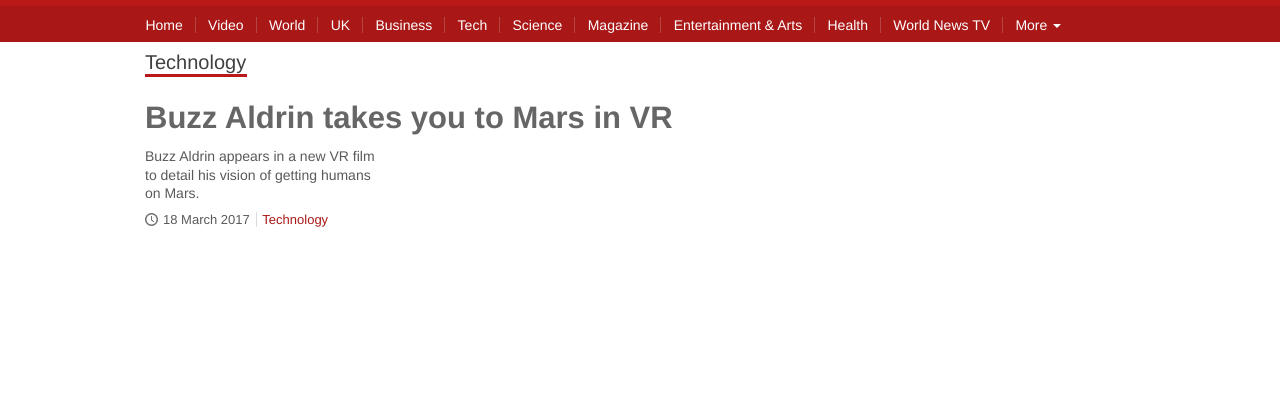
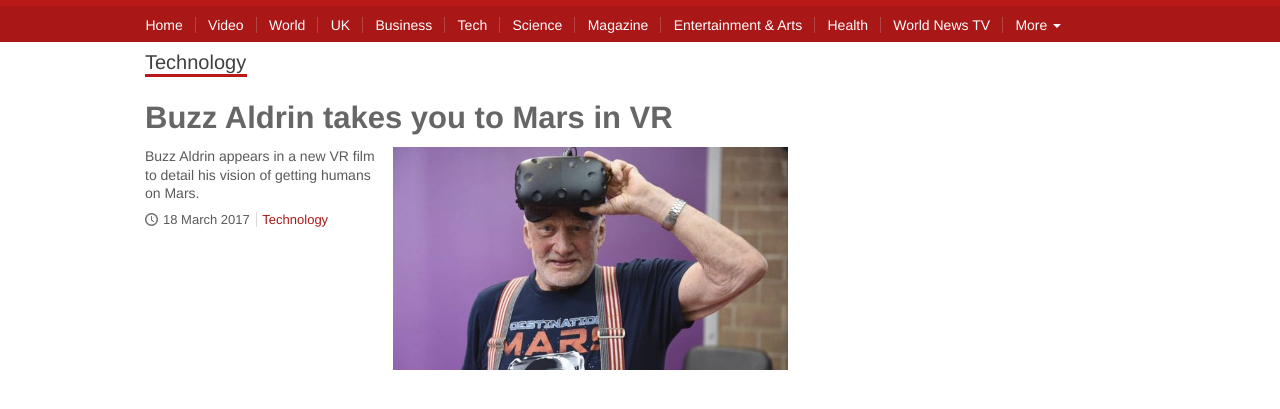
Before and after one commit to JErazo7/Diseno-bbc, a plain HTML site: page index.html in a window 1280 px wide. Shown: the part 91-500 px from the top of the page. Drawn offline with Linux system fonts and the light colour scheme.

Commit message:
Primer articulo completado

```diff
--- a/index.html
+++ b/index.html
@@ -159,6 +159,11 @@
         width: 990px;
         margin: auto;
       }
+      #main-article
+      {
+        width: 692px;
+        float: left;
+      }
       #main-article h1 a
       {
         font-size: 31px;
@@ -173,12 +178,14 @@
       }
       #article-sumary
       {
+        float: left;
         color: #5A5A5A;
         width: 238px;
         font-size: 14px;
         line-height: 130%;
         position: relative;
         top: -26px;
+
       }
       #image-clock
       {
@@ -210,6 +217,14 @@
       .lista-informacion a:hover
       {
         color: #1167AD;
+      }
+      #imagen-principal
+      {
+        margin-left: 10px;
+        width: 395px;
+        position: relative;
+        top: -26px;
+
       }
 
     </style>
@@ -289,10 +304,9 @@
               <li><img src="images/clock.png" id="image-clock">18 March 2017 </li>
               <li class="no-border"><a href="#">Technology</a></li>
             </ul>
-
           </div>
-
         </div>
+        <img src="images/principal.jpg" id="imagen-principal">
       </div>
 
     </div>
```
Also changed, not shown: images/principal.jpg (added).
